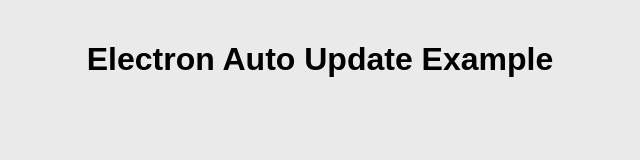
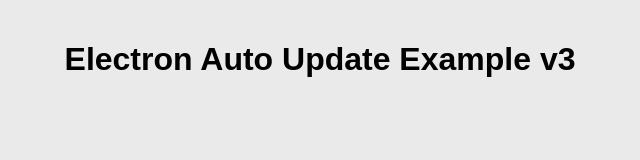
Before and after one commit to piall/electron-auto-update-example, an Electron app: page index.html in a window 800 px wide. Shown: the whole page, without its empty margins (80-720 px from the left). Drawn offline with Linux system fonts and the light colour scheme.

Commit message:
Add version 3

```diff
--- a/index.html
+++ b/index.html
@@ -26,7 +26,7 @@
   </style>
 </head>
 <body>
-  <h1>Electron Auto Update Example</h1>
+  <h1>Electron Auto Update Example v3</h1>
   <p id="version"></p>
   <div id="notification" class="hidden">
     <p id="message"></p>
--- a/package.json
+++ b/package.json
@@ -1,6 +1,6 @@
 {
   "name": "electron-auto-update-example",
-  "version": "1.0.0",
+  "version": "3.0.0",
   "description": "",
   "main": "main.js",
   "repository": {
```
